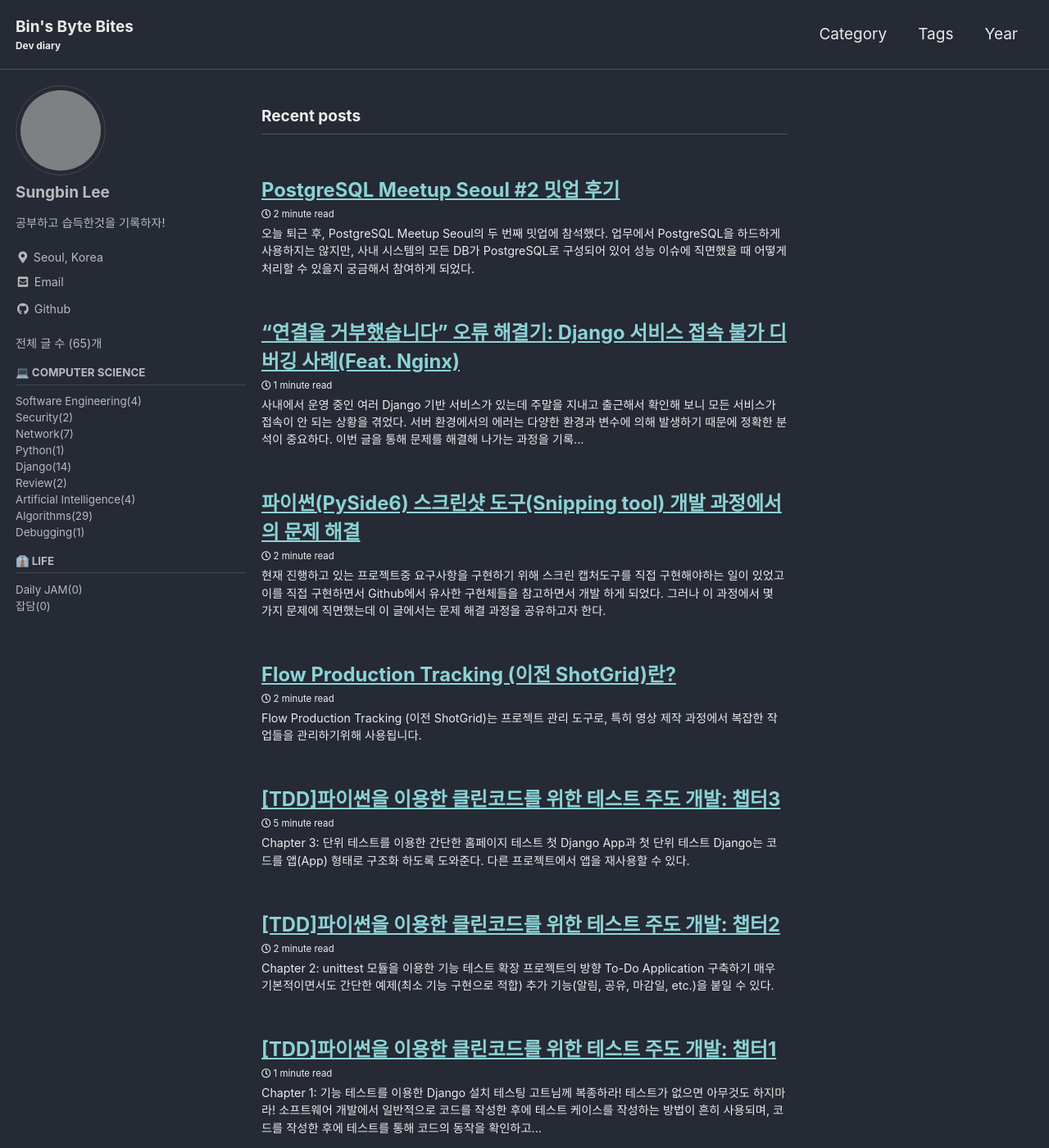
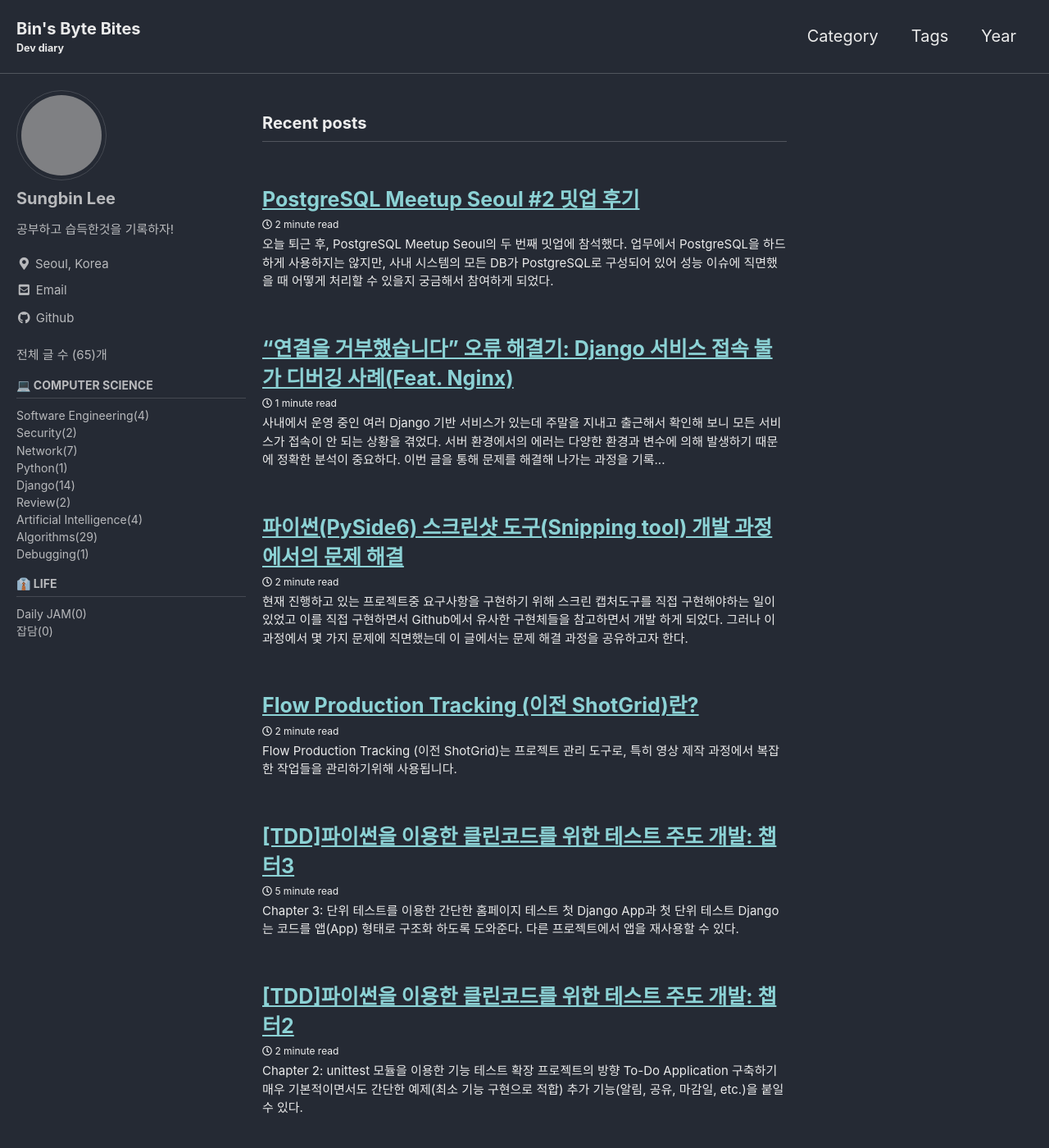
Before and after one commit to sungbinlee/tech.sungbinlee.dev, a Jekyll site: the page built from index.html, in a window 1280 px wide and 1400 px high. Shown: the whole window at 82% size. Built offline with Jekyll 4.4.1, drawn with Linux system fonts in a browser that asks for light colours; cached includes are drawn as plain includes; the list of posts is cut into pages by our own code; grey boxes are pictures that could not be loaded.

Commit message:
roll back font size

```diff
--- a/_sass/minimal-mistakes/_reset.scss
+++ b/_sass/minimal-mistakes/_reset.scss
@@ -11,15 +11,15 @@ html {
   font-size: 16px;
 
   @include breakpoint($medium) {
-    font-size: 19px;
+    font-size: 20px;
   }
 
   @include breakpoint($large) {
-    font-size: 19px;
+    font-size: 20px;
   }
 
   @include breakpoint($x-large) {
-    font-size: 19px;
+    font-size: 20px;
   }
 
   -webkit-text-size-adjust: 100%;
```
